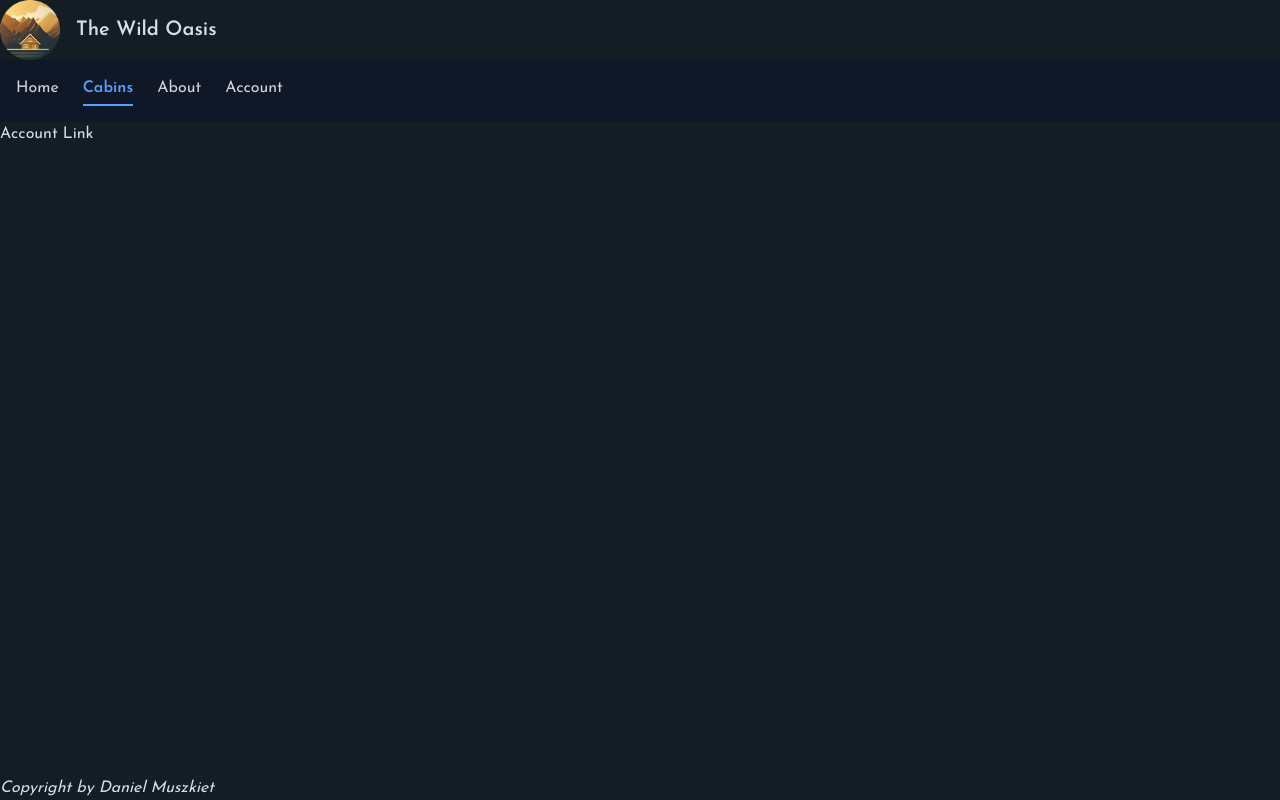
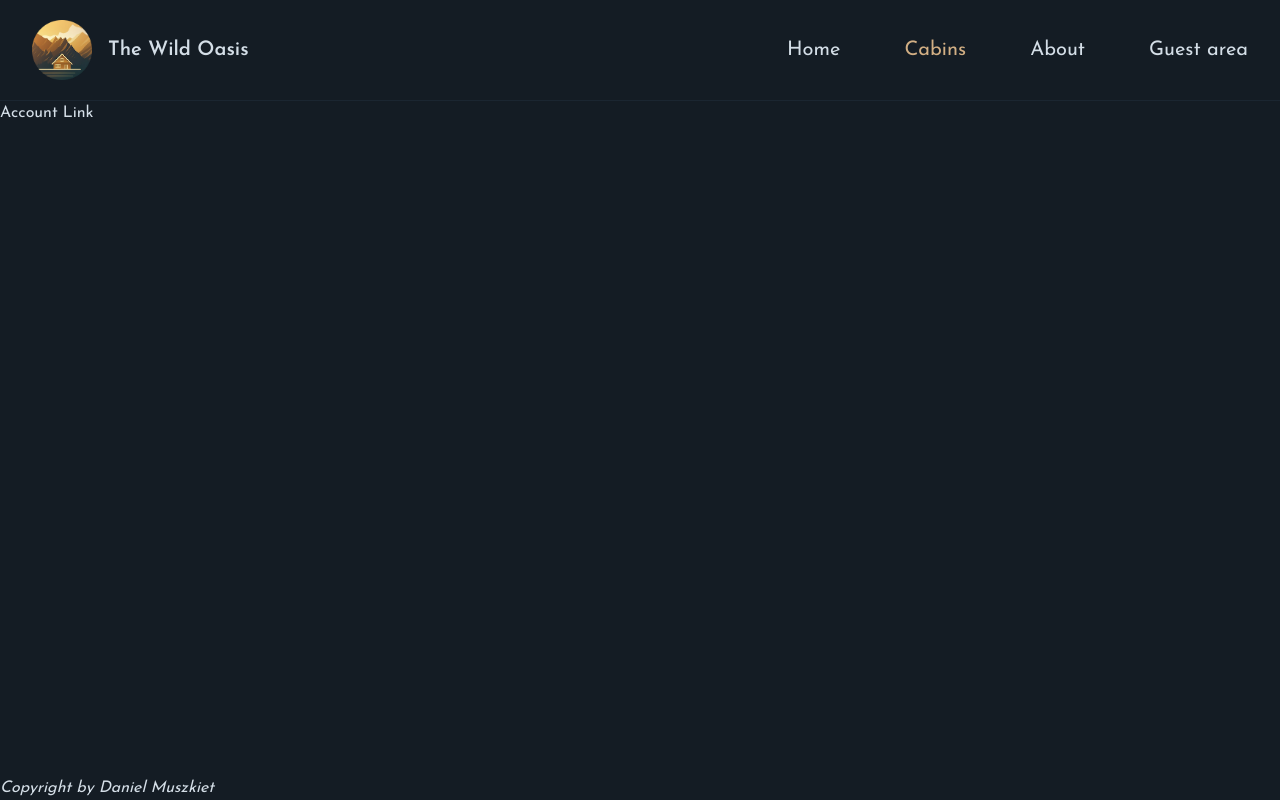
Before and after one commit to danielmuszkiet/the-wild-oasis-website, a Next.js app: page /cabins in a window 1280 px wide. Built offline with nearby package versions, Linux system fonts and the light colour scheme.

Commit message:
add Navigation Component

```diff
--- /dev/null
+++ b/app/_components/Header.tsx
@@ -0,0 +1,15 @@
+import Logo from "./Logo";
+import Navigation from "./Navigation";
+
+function Header() {
+  return (
+    <header className="border-primary-900 border-b px-8 py-5">
+      <div className="space-y-4 md:mx-auto md:flex md:max-w-7xl md:items-center md:justify-between md:space-y-0">
+        <Logo />
+        <Navigation />
+      </div>
+    </header>
+  );
+}
+
+export default Header;
--- a/app/_components/Logo.tsx
+++ b/app/_components/Logo.tsx
@@ -5,7 +5,7 @@ function Logo() {
   return (
     <Link href="/" className="z-10 flex items-center gap-4">
       <Image src="/logo.png" height="60" width="60" alt="The Wild Oasis logo" />
-      <span className="text-primary-100 text-xl font-semibold">
+      <span className="text-primary-100 text-xl font-semibold whitespace-nowrap">
         The Wild Oasis
       </span>
     </Link>
--- a/app/_components/Navigation.tsx
+++ b/app/_components/Navigation.tsx
@@ -1,5 +1,6 @@
 "use client";
 
+import clsx from "clsx";
 import Link from "next/link";
 import { usePathname } from "next/navigation";
 
@@ -7,30 +8,33 @@ const navItems = [
   { name: "Home", href: "/" },
   { name: "Cabins", href: "/cabins" },
   { name: "About", href: "/about" },
-  { name: "Account", href: "/account" },
+  { name: "Guest area", href: "/account" },
 ];
 
 export default function Navigation() {
   const pathname = usePathname();
 
   return (
-    <nav className="flex gap-6 bg-gray-900 p-4 text-white select-none">
+    <nav className="z-10 text-xl">
+      <ul className="flex items-center gap-4 md:gap-16">
         {navItems.map((item) => {
           const isActive = pathname === item.href;
           return (
+            <li key={item.href}>
               <Link
-            key={item.href}
                 href={item.href}
-            className={`border-b-2 pb-1 transition-colors ${
-              isActive
-                ? "border-blue-400 font-semibold text-blue-400"
-                : "border-transparent text-gray-300 hover:border-gray-500 hover:text-white"
-            }`}
+                className={clsx(
+                  "whitespace-nowrap transition-colors",
+                  isActive && "text-accent-400",
+                  !isActive && "hover:text-accent-400",
+                )}
               >
                 {item.name}
               </Link>
+            </li>
           );
         })}
+      </ul>
     </nav>
   );
 }
--- a/app/layout.tsx
+++ b/app/layout.tsx
@@ -5,6 +5,7 @@ import type { Metadata } from "next";
 
 import Navigation from "@/app/_components/Navigation";
 import Logo from "@/app/_components/Logo";
+import Header from "./_components/Header";
 
 export const metadata: Metadata = {
   title: {
@@ -27,10 +28,7 @@ export default function RootLayout({
   return (
     <html lang="en" className={`${josefinSans.className} antialiased`}>
       <body className="bg-primary-950 text-primary-100 flex min-h-screen flex-col">
-        <header>
-          <Logo />
-        </header>
-        <Navigation />
+        <Header />
         <main className="flex-1">{children}</main>
         <footer className="italic">Copyright by Daniel Muszkiet</footer>
       </body>
```
Lines whose indentation alone changed are shown as unchanged.
